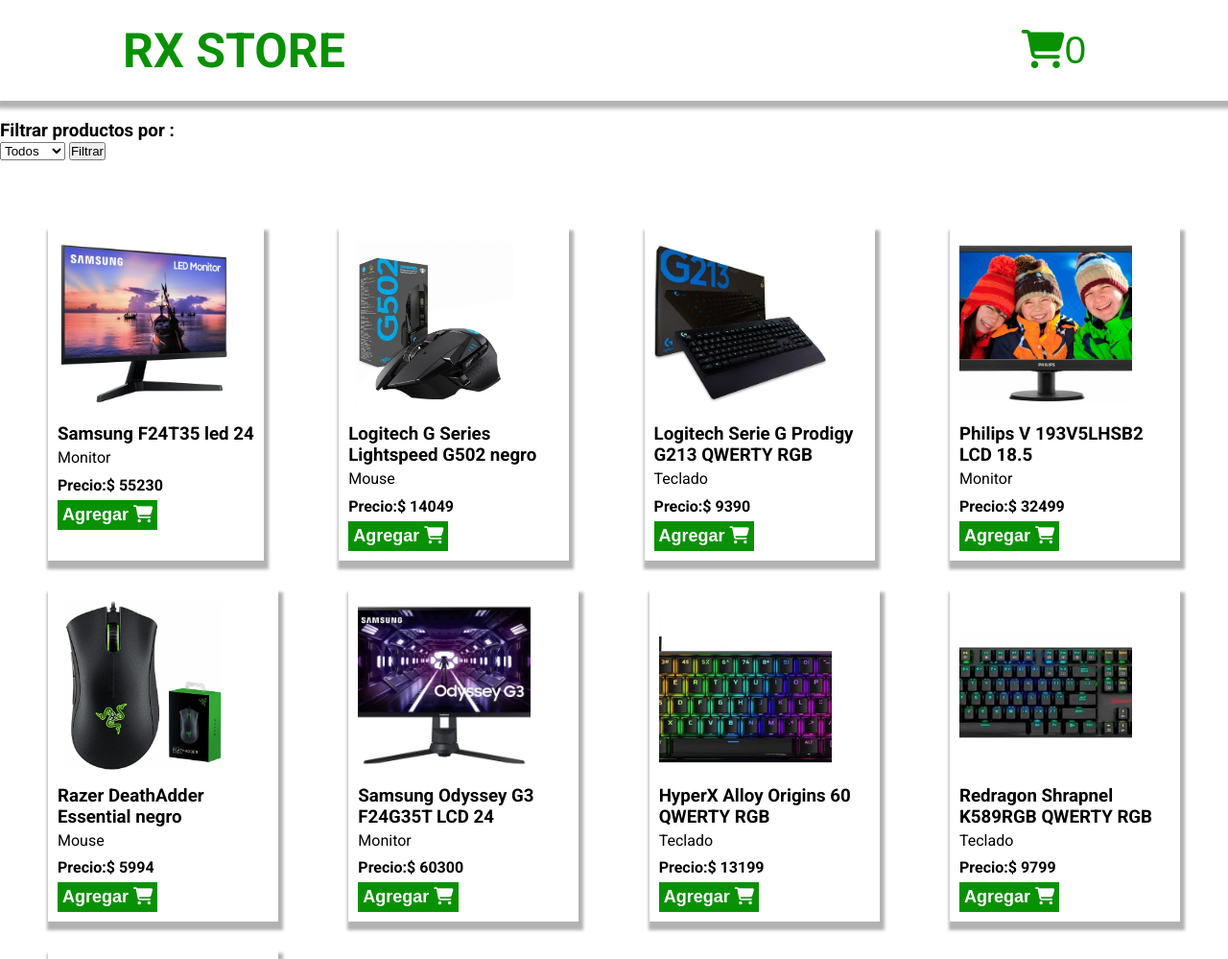
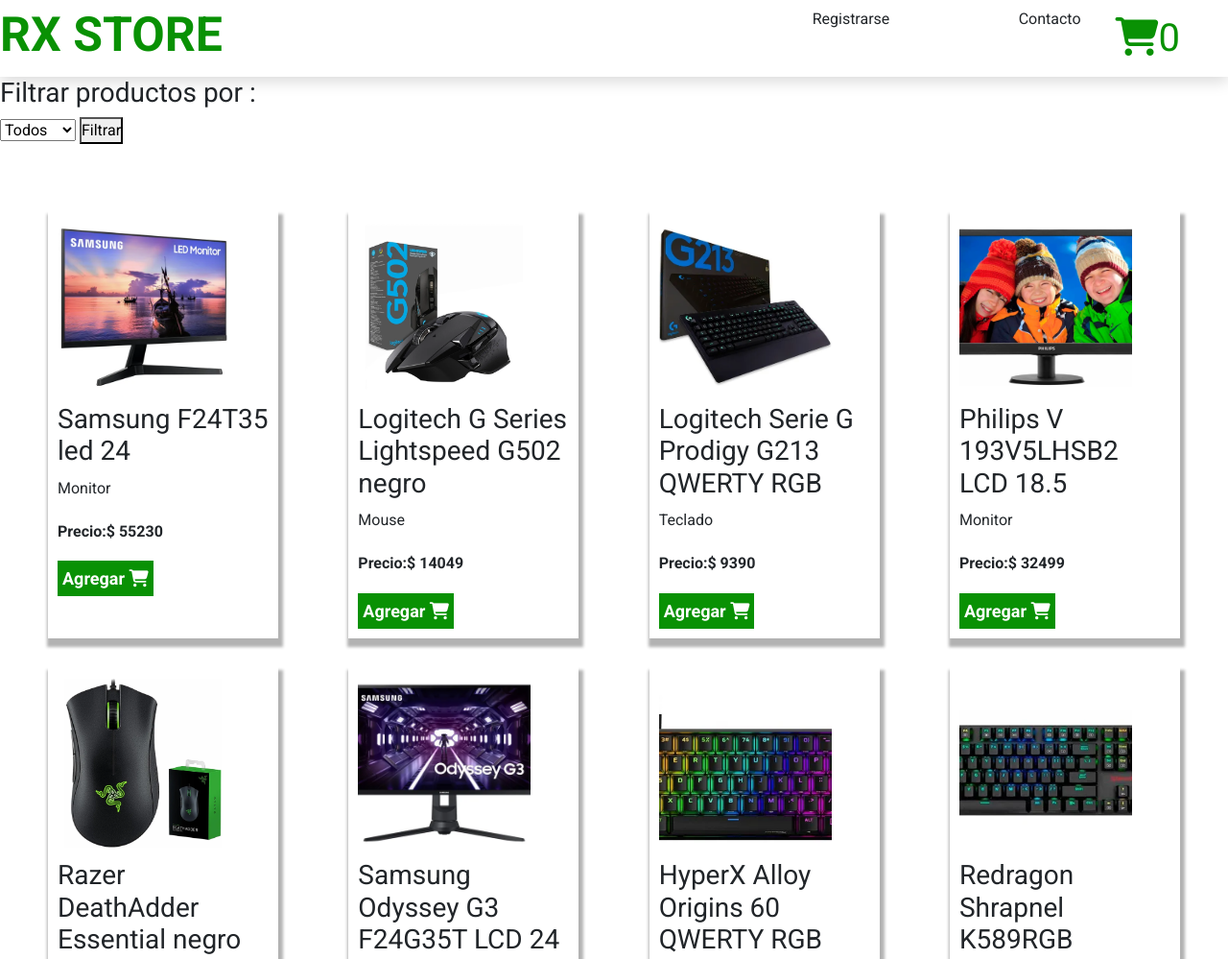
Before and after one commit to Ry0xZ/MatiasRomero-JavaScript, a plain HTML site: page desafio-proyecto/index.html in a window 1280 px wide. Shown: the top 999 px of the page at 96% size. Drawn offline with nearby package versions, Linux system fonts and the light colour scheme.

Commit message:
agrego nav menu

```diff
--- a/desafio-proyecto/app.js
+++ b/desafio-proyecto/app.js
@@ -70,7 +70,6 @@ const actualizarCarrito = () => {
         `
         contenedorCarrito.appendChild(div);
     });
-
     contadorCarrito.innerText =  carrito.length;
     precioTotal.innerText = carrito.reduce((acc,prod) => acc + prod.precio, 0);
 }
@@ -132,3 +131,16 @@ botonFiltrar.addEventListener ('click', () => {
     contenedorProductos.innerHTML = ''
     filtrarCategoria(valor);
 })
+
+
+
+const validarProductoRepetido = (productoId) => {
+    const productoRepetido = carrito.find(producto => producto.id === productoId)
+
+    if (productoRepetido) {
+        productoRepetido.cantidad++;
+
+    } else {
+        agregarAlCarrito(productoId);
+    }
+}
--- a/desafio-proyecto/index.html
+++ b/desafio-proyecto/index.html
@@ -5,15 +5,32 @@
     <meta http-equiv="X-UA-Compatible" content="IE=edge">
     <meta name="viewport" content="width=device-width, initial-scale=1.0">
     <title>Rx Store - Productos</title>
+    <link href="https://cdn.jsdelivr.net/npm/bootstrap@5.2.1/dist/css/bootstrap.min.css" rel="stylesheet" integrity="sha384-iYQeCzEYFbKjA/T2uDLTpkwGzCiq6soy8tYaI1GyVh/UjpbCx/TYkiZhlZB6+fzT" crossorigin="anonymous">
     <script src="https://kit.fontawesome.com/df59baf6b8.js" crossorigin="anonymous"></script>
     <link rel="preconnect" href="https://fonts.gstatic.com">
     <link href="https://fonts.googleapis.com/css2?family=Roboto:wght@400;700&display=swap" rel="stylesheet">
-    <link rel="stylesheet" href="public/css/styles.css">
+    <script src="https://cdn.jsdelivr.net/npm/bootstrap@5.2.1/dist/js/bootstrap.bundle.min.js" integrity="sha384-u1OknCvxWvY5kfmNBILK2hRnQC3Pr17a+RTT6rIHI7NnikvbZlHgTPOOmMi466C8" crossorigin="anonymous"></script>
+    <link rel="stylesheet" href="./public/css/styles.css">
 </head>
 <body>
     <header>
         <h1 id="titulo" class="titulo">Rx Store</h1>
-        <button id="boton-carrito"><i class="fas fa-shopping-cart"></i><span id="contadorCarrito">0</span></button>
+        <nav>
+            <ul class="nav justify-content-end">
+                <li class="nav-item">
+                    <a class="nav-link active text-body" aria-current="page" href="#">Registrarse</a>
+                </li>
+                <li class="nav-item" id="panel-cuenta">
+                    <a class="nav-link text-body" href="#">Mi cuenta</a>
+                </li>
+                <li class="nav-item">
+                    <a class="nav-link text-body" href="#">Contacto</a>
+                </li>
+                <li class="nav-item">
+                    <button id="boton-carrito"><i class="fas fa-shopping-cart"></i><span id="contadorCarrito">0</span></button>
+                </li>
+            </ul>
+        </nav>
     </header>
     <h3>Filtrar productos por :</h1>
     <select id="filtroCategoria">
@@ -38,8 +55,8 @@
             <button id="vaciar-carrito" class="boton-agregar">Vaciar carrito</button>
         </div>
     </div>
-    <script defer src="stock.js"></script>
-    <script defer src="modal.js"></script>
-    <script defer src="app.js"></script>
+    <script defer src="stock.js" ></script>
+    <script defer src="modal.js" ></script>
+    <script defer src="app.js" ></script>
 </body>
 </html>
--- a/desafio-proyecto/public/css/styles.css
+++ b/desafio-proyecto/public/css/styles.css
@@ -23,19 +23,44 @@ img {
   margin-bottom: 1px;
 }
 
-header {
+/* header {
   display: flex;
   justify-content: space-between;
   align-items: center;
   padding: 20px 10%;
   box-shadow: 0px 5px 4px 3px rgba(0, 0, 0, 0.3);
   margin-bottom: 20px;
+} */
+
+header{
+  height: 5rem;
+  display: flex;
+  justify-content: space-between;
+  align-items: center;
+  box-shadow: rgba(0, 0, 0, 0.15) 0px 5px 15px 0px;
+  color: #000;
 }
+
+header nav {
+  position: relative;
+  right: 30px;
+}
+
 h1 {
   color: rgb(9, 145, 4);
   text-transform: uppercase;
   font-weight: 700;
   font-size: 50px;
+}
+
+.register-active {
+  opacity: 1;
+  visibility: visible;
+}
+
+#panel-cuenta{
+  opacity: 0;
+  visibility: hidden;
 }
 #boton-carrito {
   border: none;
```
